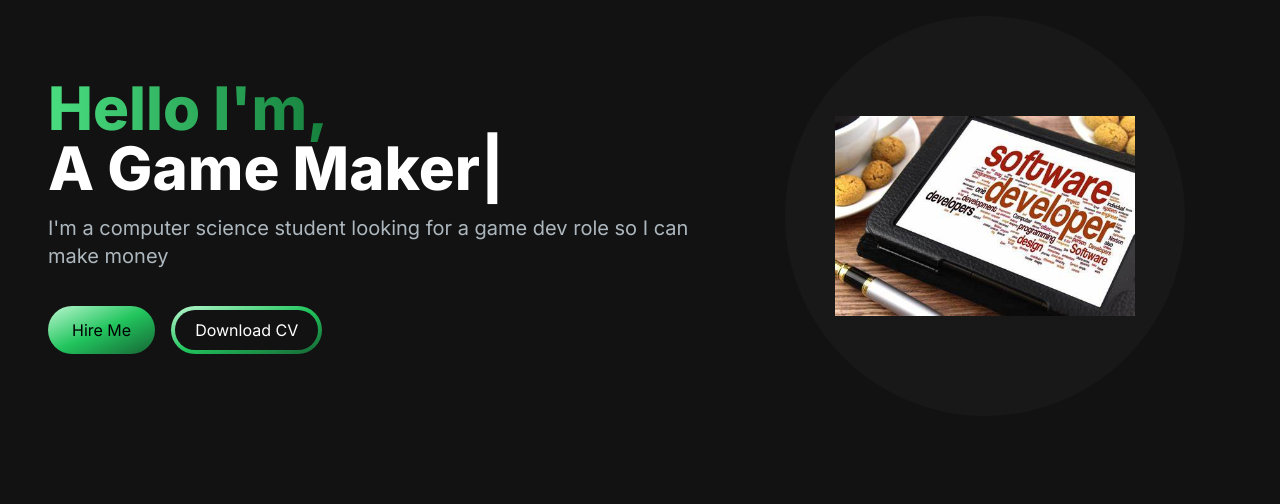
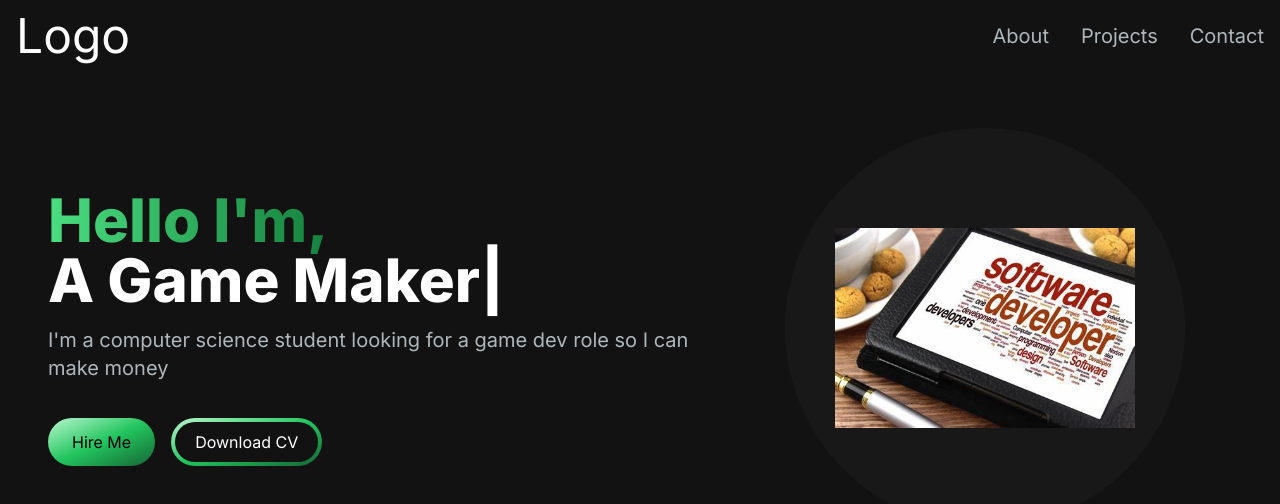
Before and after one commit to mbutkevicius/portfolio-website, a Next.js app: page / in a window 1280 px wide. Shown: the top 504 px of the page. Built offline with nearby package versions, Linux system fonts and the light colour scheme.

Commit message:
Added Nav bar for desktop and mobile

```diff
--- /dev/null
+++ b/src/app/components/MenuOverlay.jsx
@@ -0,0 +1,15 @@
+import React from 'react'
+import NavLink from './NavLink';
+
+const MenuOverlay = ({ links }) => {
+  return (
+    <ul className='flex flex-col py-4 items-center'>
+    {links.map((link, index) => (
+      <li key={index}>
+        <NavLink href={link.path} title={link.title}></NavLink>
+      </li>))}
+    </ul>
+  )
+}
+
+export default MenuOverlay
--- /dev/null
+++ b/src/app/components/NavLink.jsx
@@ -0,0 +1,14 @@
+import Link from "next/link";
+
+const NavLink = ({href, title }) => {
+    return (
+        <Link
+            href={href}
+            className='block py-2 pl-3 pr-4 text-[#ADB7BE] sm:text-xl rounded md:p-0 hover:text-white'
+        >
+            {title}
+        </Link>
+    );
+};
+
+export default NavLink;
--- a/src/app/components/Navbar.jsx
+++ b/src/app/components/Navbar.jsx
@@ -1,10 +1,64 @@
-import React from 'react'
+"use client";
+import Link from 'next/link'
+import React, { useState } from 'react'
+import NavLink from './NavLink';
+import {Bars3Icon, XMarkIcon} from "@heroicons/react/24/solid";
+import MenuOverlay from "./MenuOverlay";
+
+const navLinks = [
+    {
+        title: "About",
+        path: "#about"
+    },
+    {
+        title: "Projects",
+        path: "#projects"
+    },
+    {
+        title: "Contact",
+        path: "#contact"
+    },
+]
 
 const Navbar = () => {
+  const [navbarOpen, setNavbarOpen] = useState(false);
+
   return (
-    <div>
-
-    </div>
+    <nav className='fixed top-0 left-0 right-0 z-10 bg-[#121212] bg-opacity-1000'>
+        <div className='flex flex-wrap items-center justify-between mx-auto px-4 py-3'>
+            <Link href={"/"} className='text-4xl md:text-5xl text-white front-semibold'>
+            Logo
+            </Link>
+            <div className='mobile-menu block md:hidden'>
+                {!navbarOpen ? (
+                    <button
+                        onClick={() => setNavbarOpen(true)}
+                        className='flex items-center px-3 py-2 border rounded boder-slate-200 text-slate-200 hover:text-white hover:boder-white'>
+                        <Bars3Icon className='h-5 w-5'></Bars3Icon>
+                    </button>
+                    ) : (
+                    <button
+                        onClick={() => setNavbarOpen(false)}
+                        className='flex items-center px-3 py-2 border rounded boder-slate-200 text-slate-200 hover:text-white hover:boder-white'>
+                        <XMarkIcon className='h-5 w-5'></XMarkIcon>
+                    </button>
+                    )
+                }
+            </div>
+            <div className='menu hidden md:block md:w-auto' id='navbar'>
+                <ul className='flex p-4 md:p-0 md:flex-row md:space-x-8 mt-0'>
+                    {
+                        navLinks.map((link, index) => (
+                            <li key={index}>
+                                <NavLink href={link.path} title={link.title}> </NavLink>
+                            </li>
+                        ))
+                    }
+                </ul>
+            </div>
+        </div>
+        {navbarOpen ? <MenuOverlay links={navLinks} /> :  null}
+    </nav>
   )
 }
 
--- a/src/app/page.js
+++ b/src/app/page.js
@@ -1,10 +1,12 @@
 import Image from "next/image";
 import Introduction from "./components/Introduction";
+import Navbar from "./components/Navbar";
 
 export default function Home() {
   return (
     <main className="flex min-h-screen flex-col bg-[#121212]">
-      <div class="container mx-auto px-12 py-4">
+      <Navbar />
+      <div class="container mt-28 mx-auto px-12 py-4">
         <Introduction />
       </div>
     </main>
```
Also changed, not shown: src/app/components/AboutSection.jsx (added).
